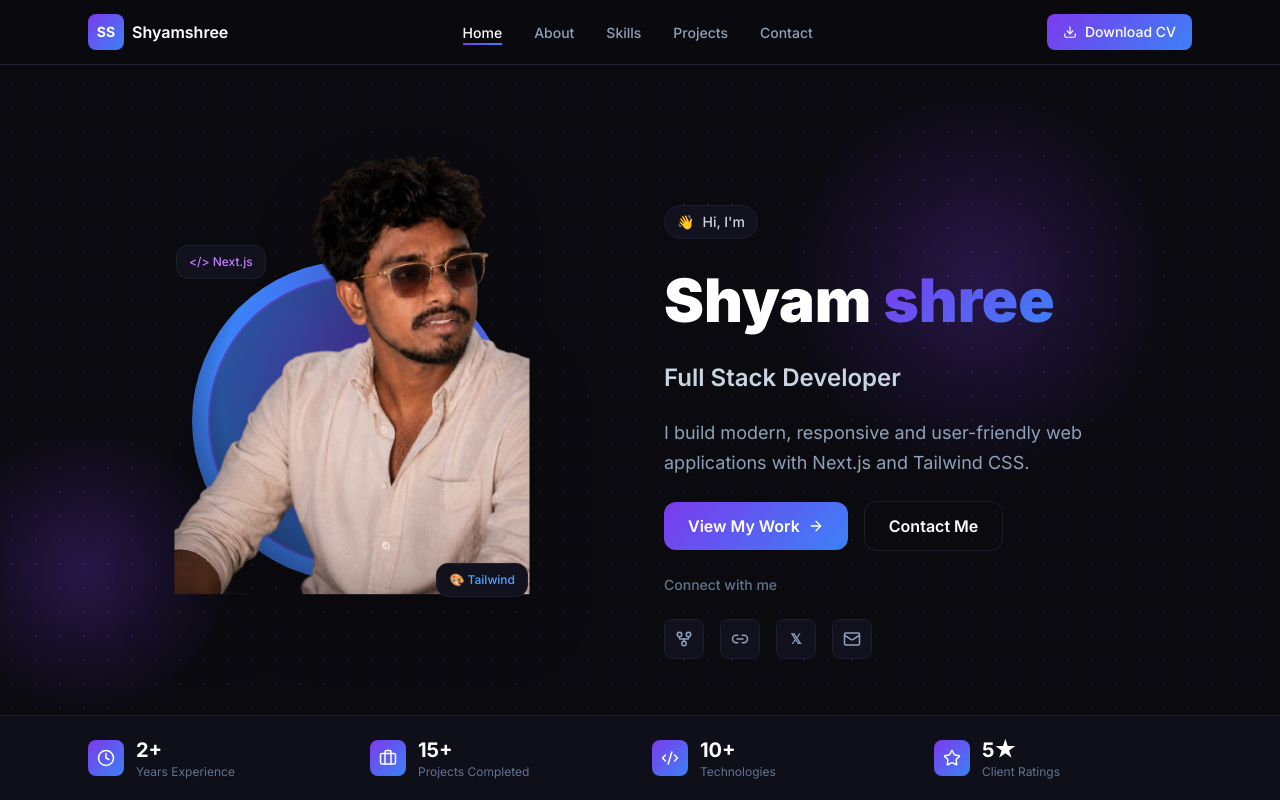
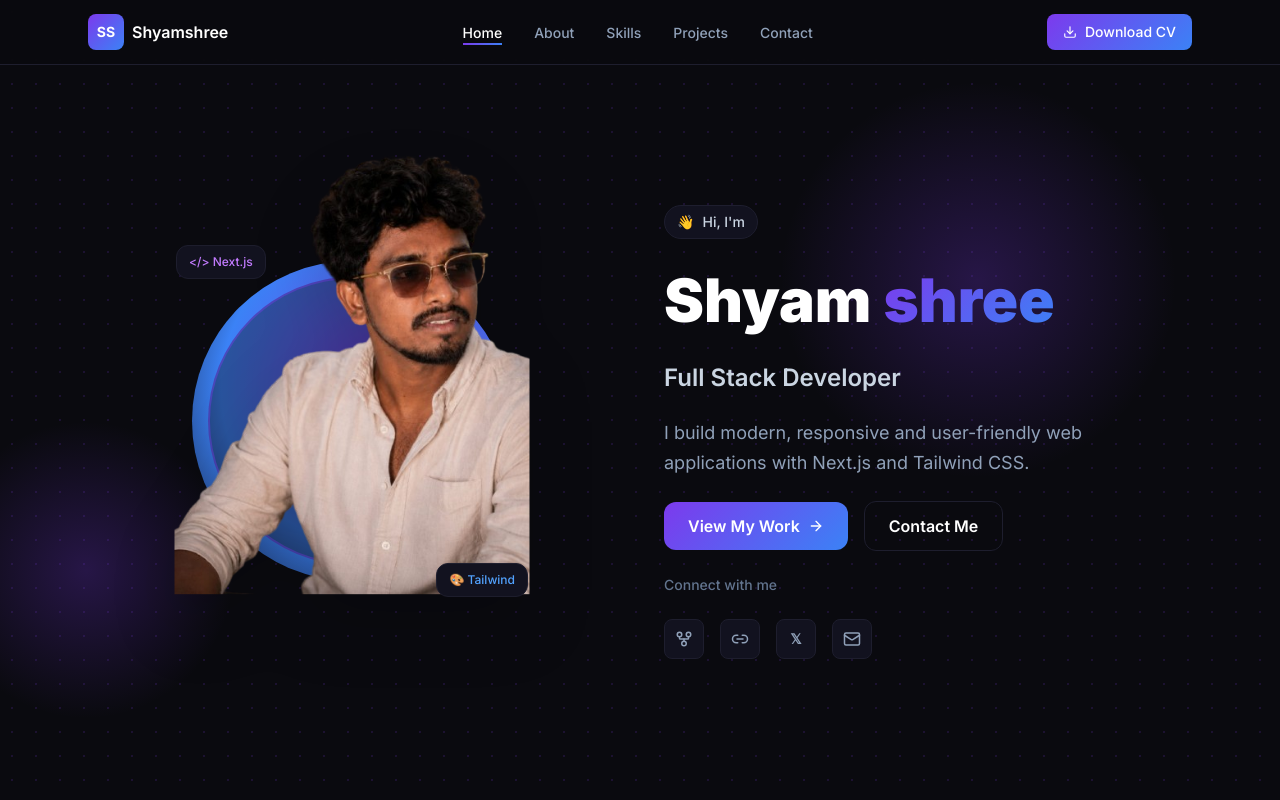
Before and after one commit to sssshyam623/Shyam-Portfolio, a Next.js app: page / in a window 1280 px wide. Shown: the top 800 px of the page. Built offline with nearby package versions, Linux system fonts and the light colour scheme.

Commit message:
Update Homepage.tsx

```diff
--- a/src/app/page.tsx
+++ b/src/app/page.tsx
@@ -1,15 +1,8 @@
-import { GitFork, Link2, Mail, ArrowRight, Briefcase, Code2, Star, Clock } from "lucide-react";
+import { GitFork, Link2, Mail, ArrowRight } from "lucide-react";
 import Link from "next/link";
 import Image from "next/image";
 
 export default function Home() {
-  const stats = [
-    { icon: <Clock size={18} />, value: "2+", label: "Years Experience" },
-    { icon: <Briefcase size={18} />, value: "15+", label: "Projects Completed" },
-    { icon: <Code2 size={18} />, value: "10+", label: "Technologies" },
-    { icon: <Star size={18} />, value: "5★", label: "Client Ratings" },
-  ];
-
   const socials = [
     { icon: <GitFork size={18} />, href: "#", label: "GitHub" },
     { icon: <Link2 size={18} />, href: "#", label: "LinkedIn" },
@@ -88,20 +81,6 @@ export default function Home() {
         </div>
 
       </div>
-
-      <div className="absolute bottom-0 left-0 right-0 border-t" style={{ borderColor: "var(--border)", background: "var(--bg-secondary)" }}>
-        <div className="max-w-6xl mx-auto px-6 py-5 grid grid-cols-2 md:grid-cols-4 gap-6">
-          {stats.map((s, i) => (
-            <div key={i} className="flex items-center gap-3">
-              <div className="w-9 h-9 rounded-lg gradient-btn flex items-center justify-center text-white">{s.icon}</div>
-              <div>
-                <div className="text-xl font-bold text-white">{s.value}</div>
-                <div className="text-xs text-slate-500">{s.label}</div>
-              </div>
-            </div>
-          ))}
-        </div>
-      </div>
     </section>
   );
 }
```
